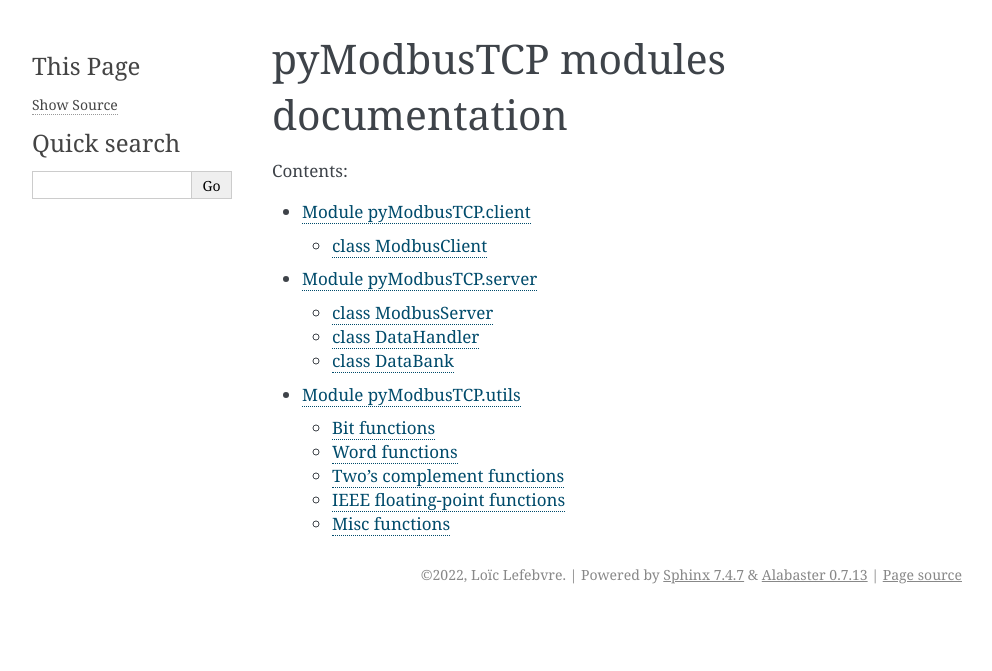
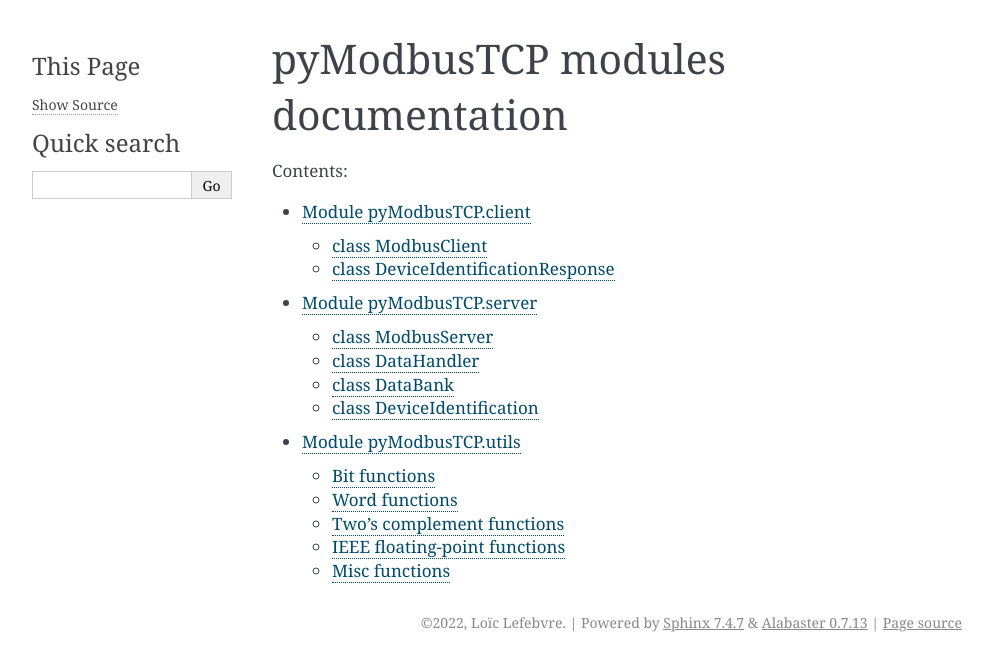
Before and after one commit to sourceperl/pyModbusTCP, a Sphinx documentation site: the page built from docs/package/index.rst, in a window 1280 px wide. Shown: the top 671 px of the page, without its empty margins (148-1140 px from the left). Built offline with Sphinx 7.4.7, drawn with Linux system fonts in a browser that asks for light colours; the version number could not be read and is left out.

Commit message:
add new classes to doc

```diff
--- a/docs/package/class_ModbusClient.rst
+++ b/docs/package/class_ModbusClient.rst
@@ -11,3 +11,9 @@
 .. autoclass:: ModbusClient
    :members:
    :special-members: __init__
+
+class DeviceIdentificationResponse
+----------------------------------
+
+.. autoclass:: DeviceIdentificationResponse
+   :members:
--- a/docs/package/class_ModbusServer.rst
+++ b/docs/package/class_ModbusServer.rst
@@ -26,3 +26,10 @@
 .. autoclass:: DataBank
    :members:
    :special-members: __init__
+
+class DeviceIdentification
+--------------------------
+
+.. autoclass:: DeviceIdentification
+   :members:
+   :special-members: __init__
```
